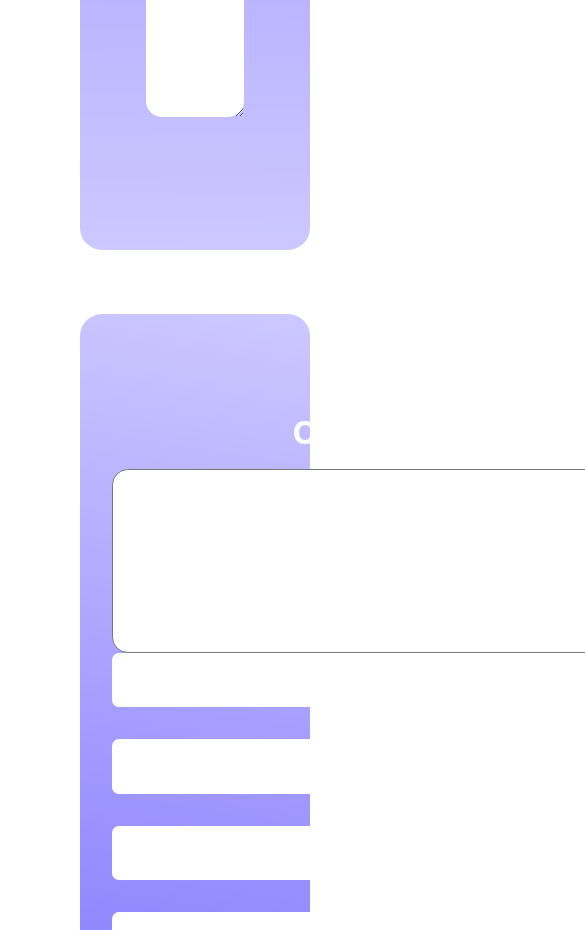
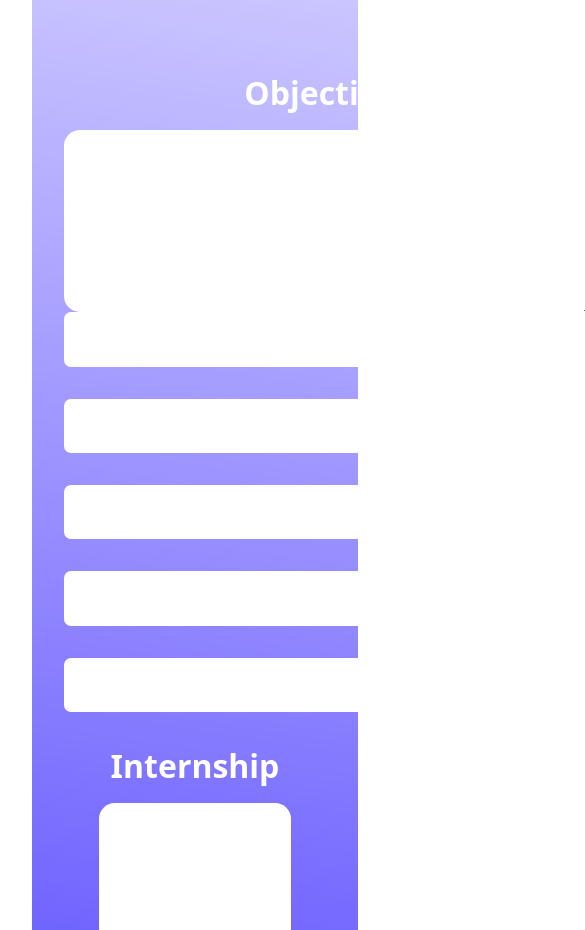
Before and after one commit to soumen974/WorkFolio, a React (Create React App) app: page / in a window 390 px wide. Shown: the part 3440-4370 px from the top of the page, 585 px wide, since content can reach past the window. Built offline with nearby package versions, Linux system fonts and the light colour scheme.

Commit message:
responsive form is making on

```diff
--- a/src/Components/FormResume.css
+++ b/src/Components/FormResume.css
@@ -16,7 +16,8 @@ padding: 0rem 0rem;
     padding: 3.7rem 0rem 0rem 0rem;
 }
 .FormHeadder svg{
-    width: 100%;
+    height: 100%;
+    width:100%;
 
 }
 .FormHeadder h1{
@@ -136,15 +137,15 @@ background: linear-gradient(9deg, rgba(26, 6, 255, 0.63) 50.96%, rgba(26, 6, 255
     display: flex;
     flex-wrap: wrap;
     justify-content: space-evenly;
-    grid: 1rem;
 
 }
-.objectives textarea{
+.objectives  textarea{
     width: 33rem;
     height: 100%;
    max-width: 100%;
    max-height: 25rem;
-
+   outline: none;
+       border: none;
 
    border-radius: 0.99rem;
    padding: 1rem;
@@ -201,3 +202,36 @@ background: linear-gradient(9deg, rgba(26, 6, 255, 0.63) 50.96%, rgba(26, 6, 255
    transition: ease-in-out 0.5s;
 
 }
+
+
+@media (max-width:1160px) {
+    .Contacts-Links{
+        /* padding: 5rem 0 0 0; */
+    }
+    .objectives textarea{
+        width: 33rem;
+        height: 100%;
+       max-width: 100%;
+       max-height: 25rem;
+       border-radius: 0.99rem;
+       padding: 1rem;
+       font-size: 1.2rem;
+       transition: ease-in-out 0.5s;
+    }
+    .Form-01{
+        padding: 0rem 2rem 2rem 2rem;
+
+    }
+    .Form-01_color-back{
+        /* display: grid; */
+        padding: 0rem ;
+        border-radius: 22.048px;
+
+    }
+    .Form-02{
+        padding: 0rem 2rem 2rem 2rem;
+
+    }
+
+
+}
```
